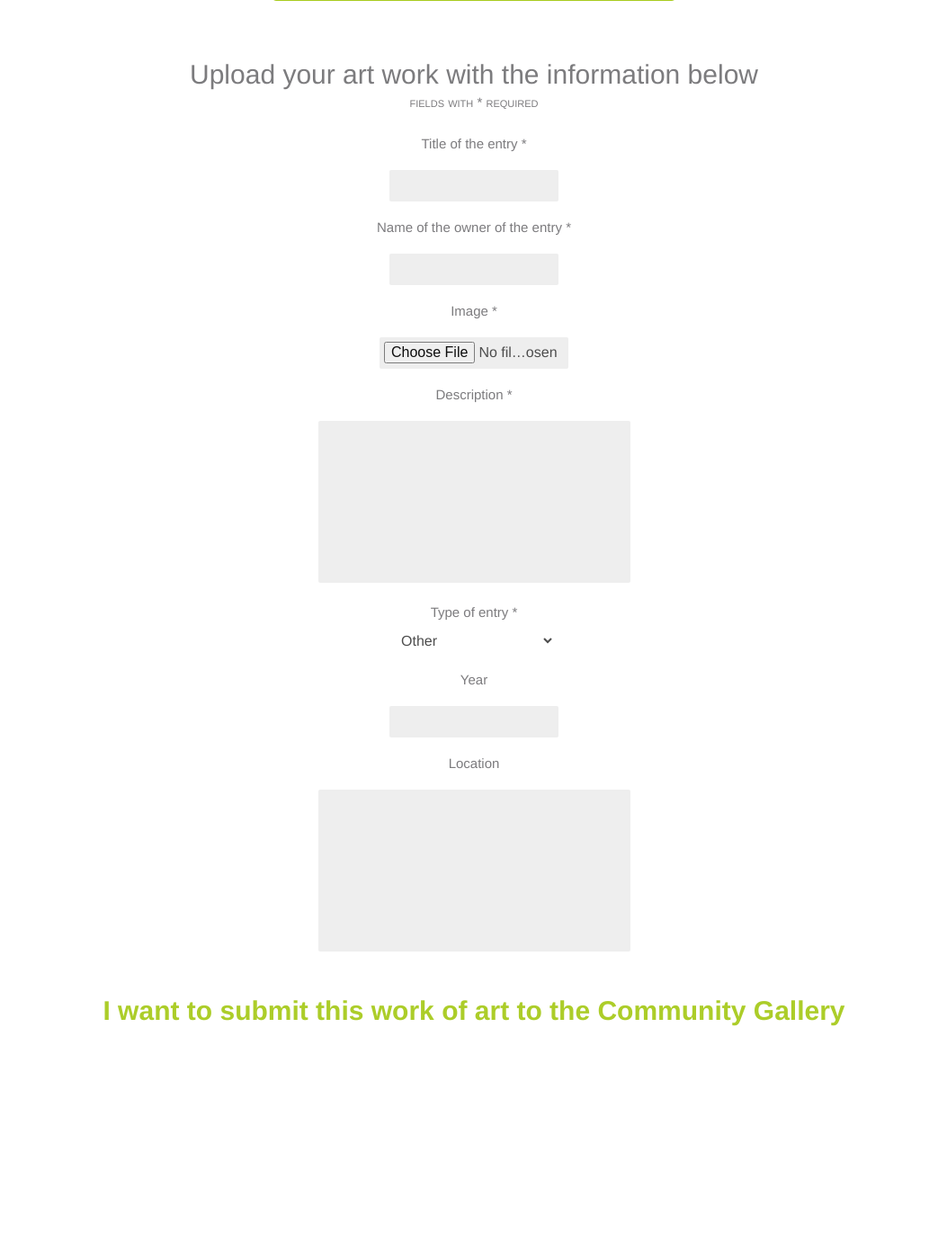
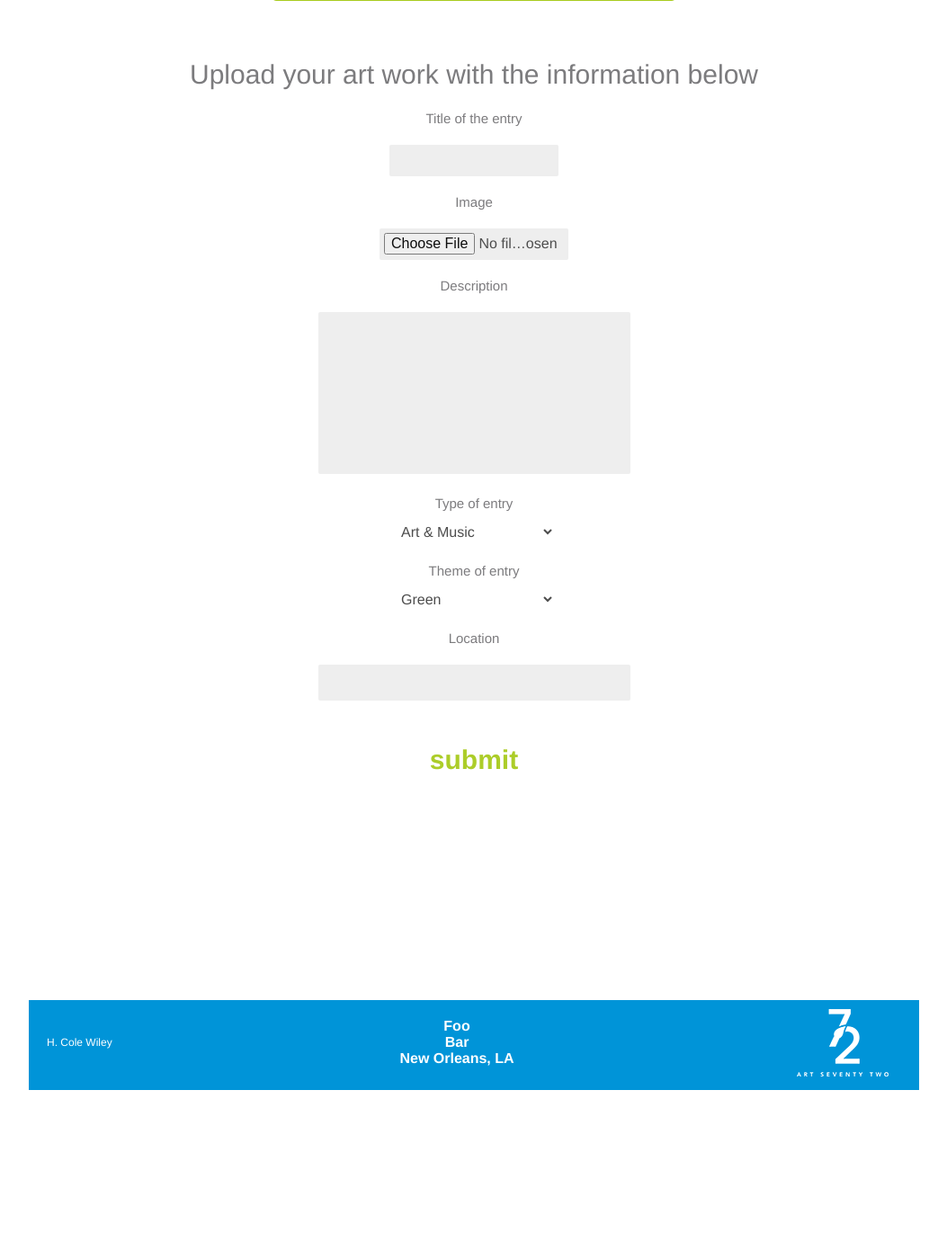
Before and after one commit to hcwiley/media-gallery-website, a Django app: template acg/templates/upload.html in a window 1280 px wide. Shown: the part 109-1490 px from the top of the page at 90% size, without its empty margins (113-1166 px from the left). After the commit the page ends 1321 px from the top, so only its background shows below. Run offline with Django 3.2, Linux system fonts and the light colour scheme; the template is opened without the code that fills it: values that come from a table or form of the project are taken from there, others are empty; parts of the project's set-up code (start-up, migrations or seed data) failed here and were passed over; some libraries are stand-ins or nearby versions.

Commit message:
removed name, added theme. think this will be good

```diff
--- a/acg/piece/models.py
+++ b/acg/piece/models.py
@@ -74,17 +74,20 @@ update_thumbs.short_description = "Resave the thumbnails"
 
 
 class Piece(models.Model):
-    TYPES = [ ("ART", "Art"), ("F&D", "Food or Drink"),
-            ("VEN", "Location / Venue"), ('OR', 'Other') ]
+    TYPES = [ ("ART", "Art & Music"), ("FOOD", "Food"),
+            ("EVENT", "Event"), ('DRINK', 'Drink') ]
+
+    THEME = [ ("GREEN", "Green"), ("PURPLE", "Purple"),
+            ("GOLD", "Gold") ]
 
     title = models.CharField(max_length=400)
     default_image = models.ForeignKey(MyImage, null=True, blank=True, related_name='%(app_label)s_%(class)s_default_image')
     slug=models.SlugField(max_length=160,blank=True,editable=False)
     description = models.TextField(null=True, blank=True)
-    name = models.CharField(max_length=400)
     location = models.TextField(null=True, blank=True)
     year = models.IntegerField(null=True,blank=True)
-    type = models.CharField(max_length=4, choices=TYPES, default='OR')
+    type = models.CharField(max_length=6, choices=TYPES, default='ART')
+    theme = models.CharField(max_length=7, choices=THEME, default='GREEN')
 
     def __unicode__(self):
         return '%s' % (self.title)
--- a/acg/static/css/styles.css
+++ b/acg/static/css/styles.css
@@ -44,6 +44,10 @@ textarea {
     -khtml-border-radius: 2px;
     border-radius: 2px #ededed;
 	margin: 15px;
+}
+
+#id_location {
+  height: 20px;
 }
 
 input, select {
--- a/acg/static/js/main.js
+++ b/acg/static/js/main.js
@@ -240,11 +240,11 @@ function reinit(){
         $('div.upload').css('display', 'block');
     });
 	var input = $('form > *:not(p,br)').not('#submit');
-	for (var i = 1; i < $(input).length; i++) {
-		$(input[i]).bind('focus', function(){
-			sexyScroll($(this).position().top - 200, 20);
-		});
-	}
+	//for (var i = 1; i < $(input).length; i++) {
+		//$(input[i]).bind('focus', function(){
+			//sexyScroll($(this).position().top - 200, 20);
+		//});
+	//}
     $('#submit').bind('click', function(){
         for (var i = 1; i < $(input).length; i++) {
             if ($(input[i]).val() == '' || $(input[i]).val().search(/[ ]+/g) == 0) {
--- a/acg/templates/json.json
+++ b/acg/templates/json.json
@@ -7,6 +7,7 @@
       "title"       : "{{ piece.title }}",
       "name"        : "{{ piece.name }}",
       "year"        : "{{ piece.year }}",
+      "theme"       : "{{ piece.theme }}",
       "type"        : "{{ piece.type }}",
       "location"    : "{{ piece.location }}",
       "description" : "{{ piece.description }}"
--- a/acg/templates/upload.html
+++ b/acg/templates/upload.html
@@ -5,41 +5,36 @@ A Community Gallery | Upload
 {% block center %}
 <div class='top'>
     <h3>Upload your art work with the information below</h3>
-	<p style='font-variant: small-caps;'>fields with * required </p>
     <br>
     <div id='piece-form'>
         <form name='piece_form' enctype='multipart/form-data' method='post' action='/add-work' id='work-form'>
             {% csrf_token %}
             <p>
-                Title of the entry *
+                Title of the entry
             </p>
             {{ piece_form.title }}
             <p>
-                Name of the owner of the entry *
-            </p>
-            {{ piece_form.name }}
-            <p>
-                Image *
+                Image
             </p>
             {{ piece_form.default_image }}
             <p>
-                Description *
+                Description
             </p>
             {{ piece_form.description }}
             <p>
-                Type of entry *
+                Type of entry
             </p>
             {{ piece_form.type }}
             <p>
-                Year
+                Theme of entry
             </p>
-            {{ piece_form.year }}
+            {{ piece_form.theme }}
             <p>
                 Location
             </p>
             {{ piece_form.location }}
             <br>
-			<h4 id='submit'>I want to submit this work of art to the Community Gallery</h4>
+            <h4 id='submit'>submit</h4>
         </form>
     </div>
 </div>{% endblock %}
```
Also changed, not shown: acg/piece/migrations/0003_auto__add_field_piece_theme__chg_field_piece_type.py (added), acg/piece/migrations/0004_auto__del_field_piece_name.py (added).
